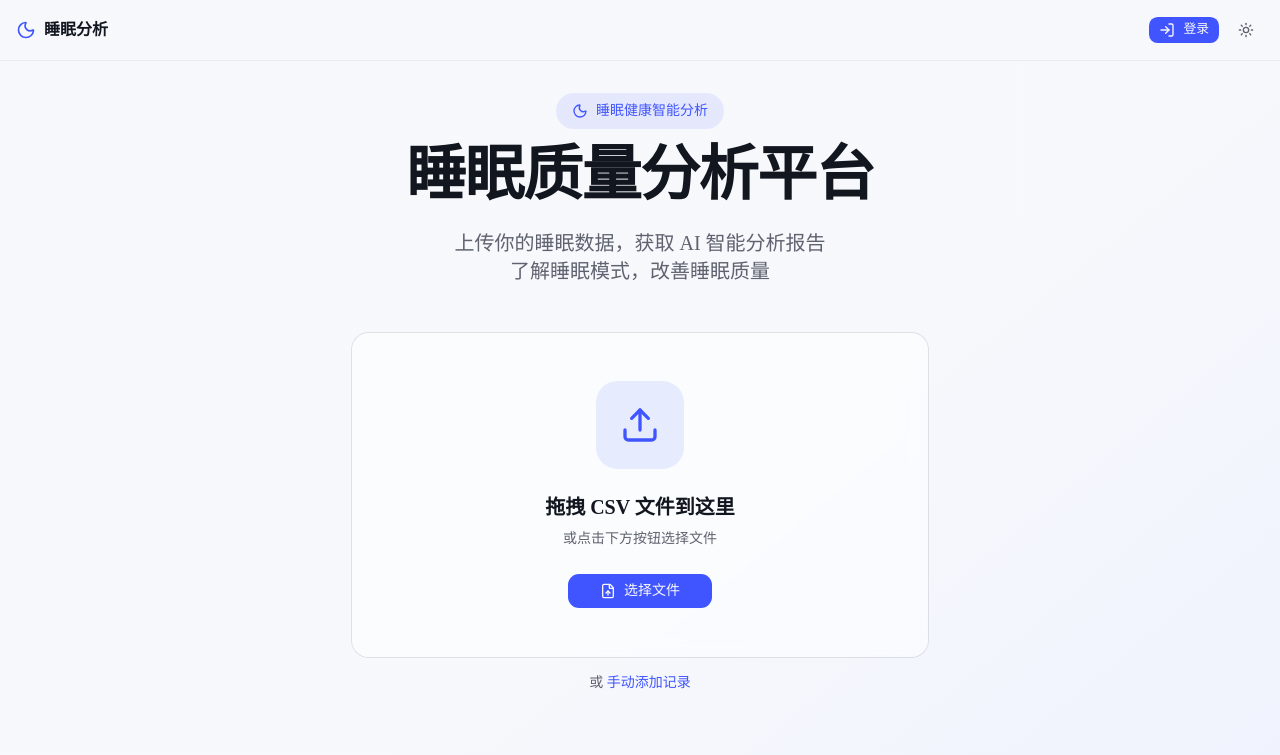
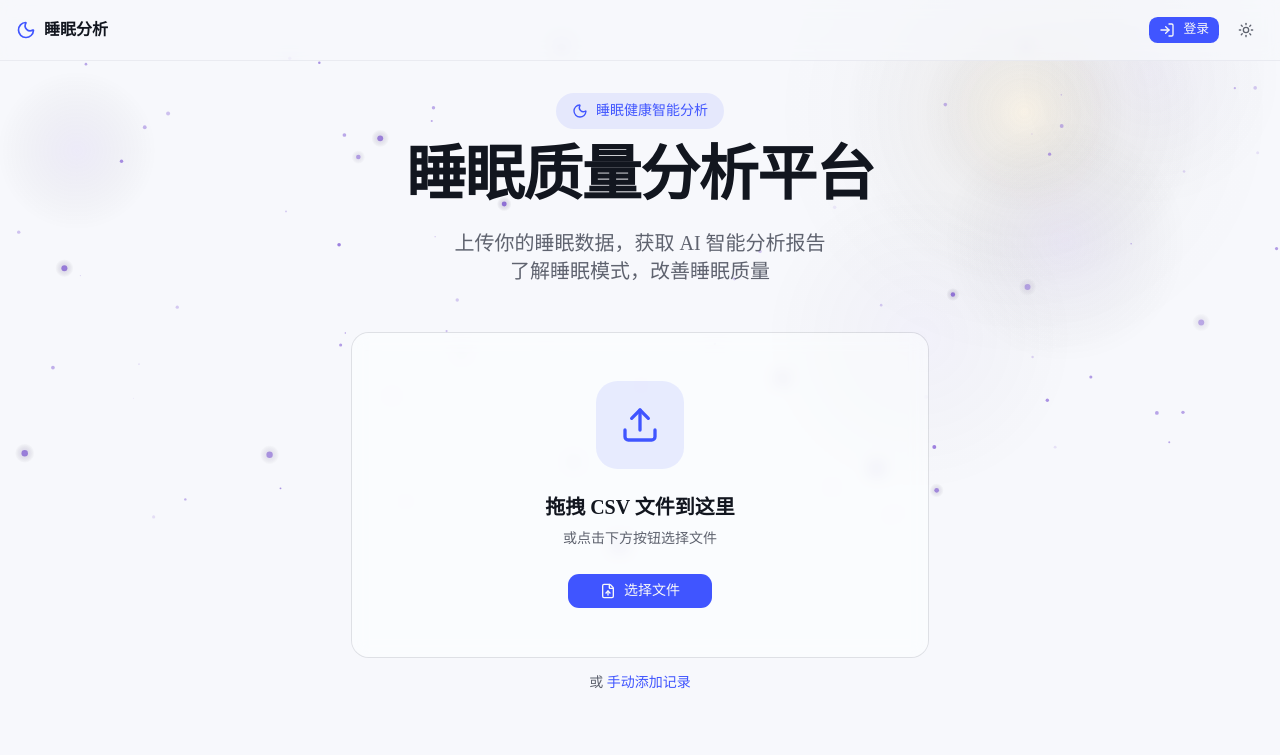
Before and after one commit to Rika-L/vibe-coding, a Next.js app: page / in a window 1280 px wide. Shown: the top 755 px of the page. Built offline with nearby package versions, Linux system fonts and the light colour scheme; no server answers.

Commit message:
feat: 集成 Canvas 动画背景到首页

```diff
--- a/src/app/page.tsx
+++ b/src/app/page.tsx
@@ -9,6 +9,7 @@ import { Button } from '@/components/ui/button';
 import { Card, CardContent } from '@/components/ui/card';
 import { ThemeToggle } from '@/components/theme-toggle';
 import { SleepRecordDialog } from '@/components/sleep-record-dialog';
+import { CanvasBackground } from '@/components/canvas-background';
 
 interface User {
   id: string;
@@ -137,7 +138,12 @@ export default function Home() {
   };
 
   return (
-    <div className="flex min-h-screen flex-col bg-linear-to-br from-background via-background to-primary/5">
+    <div className="relative flex min-h-screen flex-col">
+      {/* Canvas 背景 - 仅覆盖 Hero 区域 */}
+      <div className="absolute inset-0 h-[70vh] overflow-hidden">
+        <CanvasBackground className="h-full w-full" />
+      </div>
+
       {/* Header */}
       <header className="sticky top-0 z-50 border-b border-border/50 bg-background/80 backdrop-blur-sm">
         <div className="container mx-auto flex items-center justify-between px-4 py-3">
@@ -178,7 +184,7 @@ export default function Home() {
       </header>
 
       {/* Main Content */}
-      <div className="container mx-auto px-4 py-8">
+      <div className="container relative z-10 mx-auto px-4 py-8">
         <div className="mx-auto max-w-2xl text-center">
           {/* Hero Section */}
           <div className="mb-4 inline-flex items-center gap-2 rounded-full bg-primary/10 px-4 py-2 text-sm font-medium text-primary">
```
